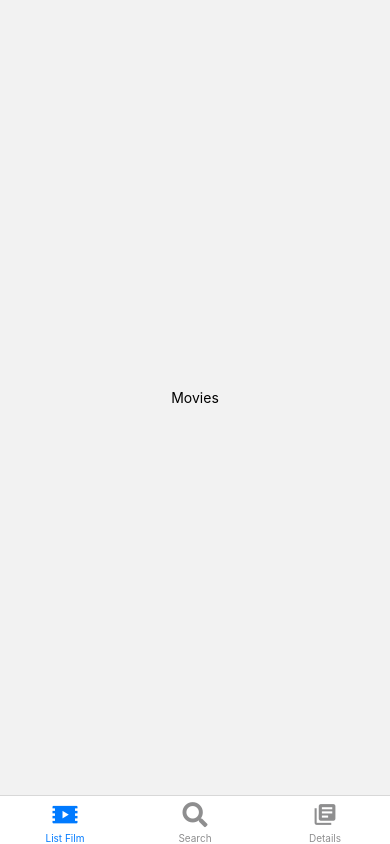
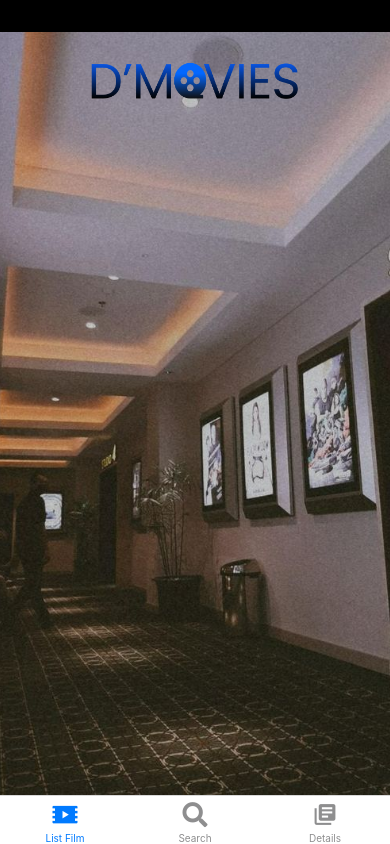
Before and after one commit to mayonice1424/UAS-Pengembangan-Aplikasi-Mobile, a React Native app: screen / in a window 390 px wide. Built offline with nearby package versions, Linux system fonts and the light colour scheme.

Commit message:
Membuat UI search dan movies

```diff
--- a/app/screens/Movies.js
+++ b/app/screens/Movies.js
@@ -1,9 +1,29 @@
-import { StyleSheet, Text, View } from "react-native";
+import { StyleSheet, Text, View, ImageBackground, Image } from "react-native";
+import { StatusBar } from "expo-status-bar";
 
 const Movies = () => {
   return (
     <View style={styles.container}>
-      <Text>Movies</Text>
+      <ImageBackground
+        source={require("../../assets/bioskop.jpg")}
+        style={styles.image}
+      >
+        <View style={{ height: "4%", backgroundColor: "black" }}>
+          <StatusBar style="light" />
+        </View>
+        <View style={styles.Header}>
+          <Image
+            source={require("../../assets/Logo.png")}
+            style={{
+              height: "70%",
+              width: "80%",
+              marginRight: "8%",
+              resizeMode: "contain",
+              alignItems: "center",
+            }}
+          />
+        </View>
+      </ImageBackground>
     </View>
   );
 };
@@ -16,6 +36,15 @@ const styles = StyleSheet.create({
     alignContent: "center",
     textAlign: "center",
   },
+  image: {
+    width: "100%",
+    height: "100%",
+  },
+  Header: {
+    height: "10%",
+    justifyContent: "center",
+    alignItems: "center",
+  },
 });
 
 export default Movies;
--- a/app/screens/Search.js
+++ b/app/screens/Search.js
@@ -107,16 +107,35 @@ const Search = ({ navigation }) => {
           data.map((item, i) => {
             return (
               <>
-                <TouchableOpacity style={styles.BoxList}>
-                  <Text style={styles.MovieTitle}>{item.Title}</Text>
+                <View style={styles.BoxList}>
+                  <TouchableOpacity
+                    style={{
+                      borderWidth: 1,
+                      borderColor: "white",
+                      marginTop: "5%",
+                      borderRadius: 10,
+                    }}
+                  >
                     <View style={styles.PosterPosition}>
-                    <Text style={styles.MovieYear}>{item.Year}</Text>
                       <Image
                         source={{ uri: item.Poster }}
                         style={styles.MoviePoster}
                       />
+                      <Text
+                        style={{
+                          paddingBottom: "7%",
+                          fontSize: 20,
+                          color: "white",
+                          marginTop: -50,
+                          fontWeight: "bold",
+                          fontFamily: "Roboto",
+                        }}
+                      >
+                        {item.Title}
+                      </Text>
                     </View>
                   </TouchableOpacity>
+                </View>
               </>
             );
           })}
@@ -128,11 +147,14 @@ const Search = ({ navigation }) => {
 const styles = StyleSheet.create({
   BoxList: {
     marginHorizontal: "10%",
-    borderWidth: 1,
-    marginTop: 10,
+    // borderWidth: 1,
+    // borderColor: "white",
+    // marginTop: 10,
     borderRadius: 10,
     backgroundColor: "black",
-    paddingHorizontal: 10,
+    // paddingHorizontal: 10,
+    justifyContent: "center",
+    alignItems: "center",
   },
 
   MovieTitle: {
@@ -147,22 +169,25 @@ const styles = StyleSheet.create({
   },
 
   MoviePoster: {
-    width: 100,
-    height: 100,
-    justifyContent: "flex-end",
+    width: 300,
+    height: 600,
+    justifyContent: "center",
+    alignItems: "center",
     resizeMode: "contain",
+    marginTop: "-10%",
   },
 
   PosterPosition: {
-    flexDirection: "row",
-    justifyContent: "space-between",
-    marginBottom: 10,
+    paddingHorizontal: 10,
+    justifyContent: "center",
+    alignItems: "center",
   },
 
   BoxSearch: {
     paddingHorizontal: "20%",
     paddingBottom: 2,
-    paddingTop: 2,
+    paddingTop: 20,
+    paddingBottom: 20,
     backgroundColor: "black",
     justifyContent: "center",
     flexDirection: "row",
@@ -190,8 +215,8 @@ const styles = StyleSheet.create({
   },
 
   Header: {
-    height: "15%",
-    backgroundColor: "gray",
+    height: "10%",
+    backgroundColor: "#161616",
     justifyContent: "center",
     alignItems: "center",
   },
--- a/package.json
+++ b/package.json
@@ -10,10 +10,12 @@
     "eject": "expo eject"
   },
   "dependencies": {
+    "@expo-google-fonts/poppins": "^0.2.2",
     "@react-navigation/bottom-tabs": "^6.3.1",
     "@react-navigation/native": "^6.0.10",
     "axios": "^0.27.2",
     "expo": "~44.0.0",
+    "expo-app-loading": "~1.3.0",
     "expo-status-bar": "~1.2.0",
     "react": "17.0.1",
     "react-dom": "17.0.1",
```
Also changed, not shown: assets/bioskop.jpg (added), 1 other file (tests, documents, lock files or other folders). Lines whose indentation alone changed are shown as unchanged.
